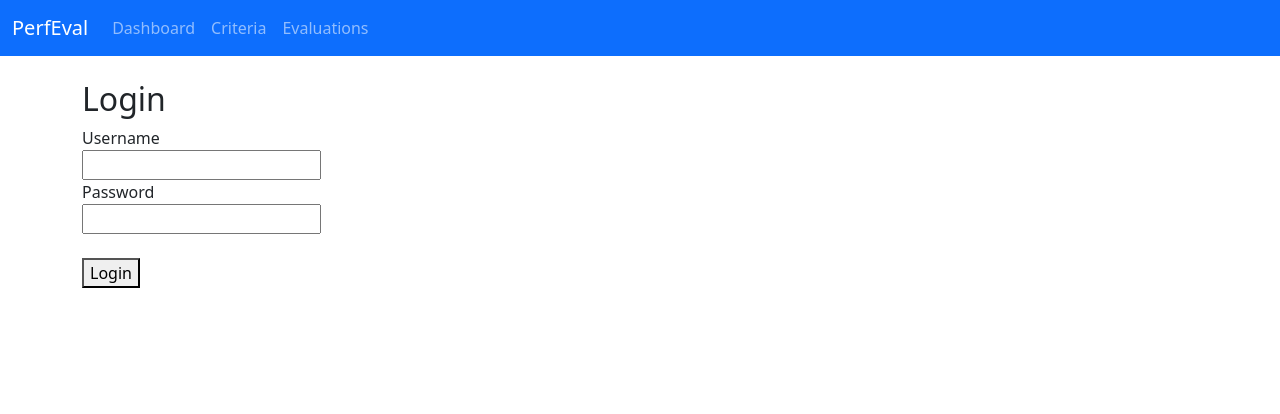
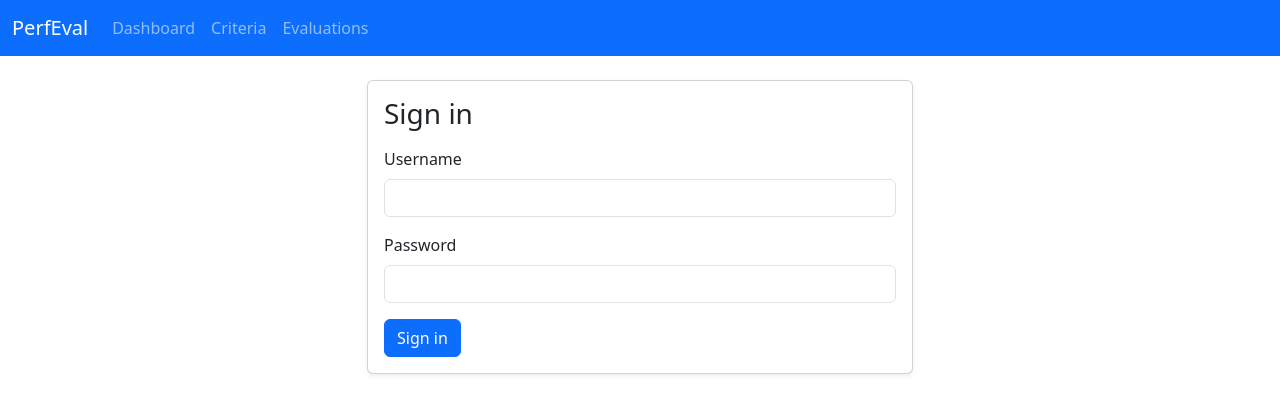
Before and after one commit to lecelechavarre/Performance-Evaluation, a Flask app: page / in a window 1280 px wide. Shown: the top 414 px of the page. Run offline with Flask 3, Linux system fonts and the light colour scheme.

Commit message:
Update login.html

```diff
--- a/src/templates/login.html
+++ b/src/templates/login.html
@@ -1,11 +1,17 @@
-{% extends "base.html" %}
+{% extends 'base.html' %}
 {% block content %}
-<h2>Login</h2>
-<form method="post">
-  <label>Username</label><br>
-  <input name="username"><br>
-  <label>Password</label><br>
-  <input name="password" type="password"><br><br>
-  <button type="submit">Login</button>
-</form>
+<div class="row justify-content-center">
+  <div class="col-md-6">
+    <div class="card shadow-sm">
+      <div class="card-body">
+        <h3 class="card-title mb-3">Sign in</h3>
+        <form method="post">
+          <div class="mb-3"><label class="form-label">Username</label><input class="form-control" name="username" required></div>
+          <div class="mb-3"><label class="form-label">Password</label><input class="form-control" name="password" type="password" required></div>
+          <button class="btn btn-primary" type="submit">Sign in</button>
+        </form>
+      </div>
+    </div>
+  </div>
+</div>
 {% endblock %}
```
